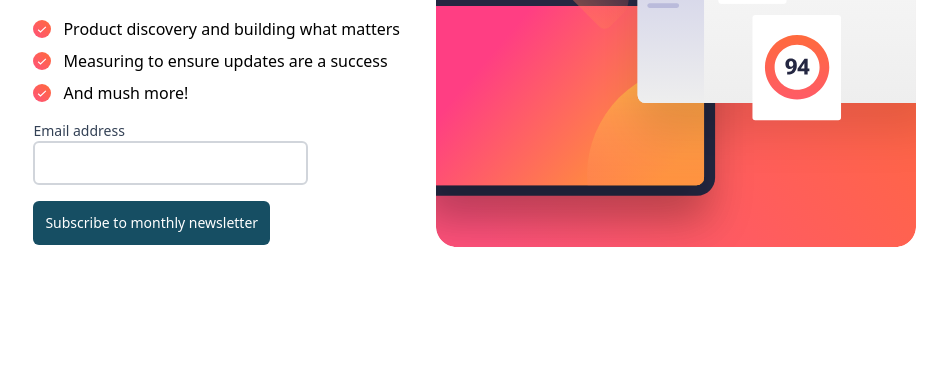
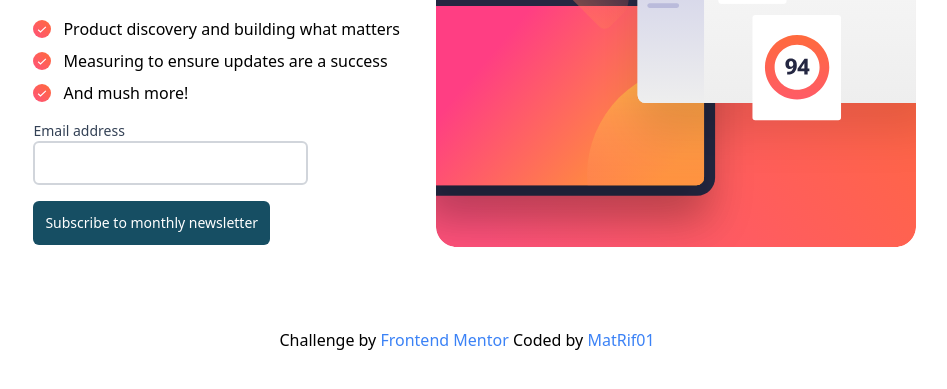
Before and after one commit to matrif01/Responsive-LandingPage, a plain HTML site: page index.html in a window 1280 px wide. Shown: the part 203-592 px from the top of the page, without its empty margins (173-1120 px from the left). Drawn offline with nearby package versions, Linux system fonts and the light colour scheme.

Commit message:
add footer

```diff
--- a/index.html
+++ b/index.html
@@ -57,6 +57,15 @@
           />
         </div>
       </form>
+      <footer class="flex justify-center mt-[50px]">
+        <div class="font-medium">
+          Challenge by
+          <a  class="text-blue-500" href="https://www.frontendmentor.io?ref=challenge" target="_blank"
+            >Frontend Mentor</a
+          > Coded by
+          <a class="text-blue-500" href="https://github.com/matrif01" target="_blank">MatRif01</a>
+        </div>
+      </footer>
 
   </body>
 </html>
```
